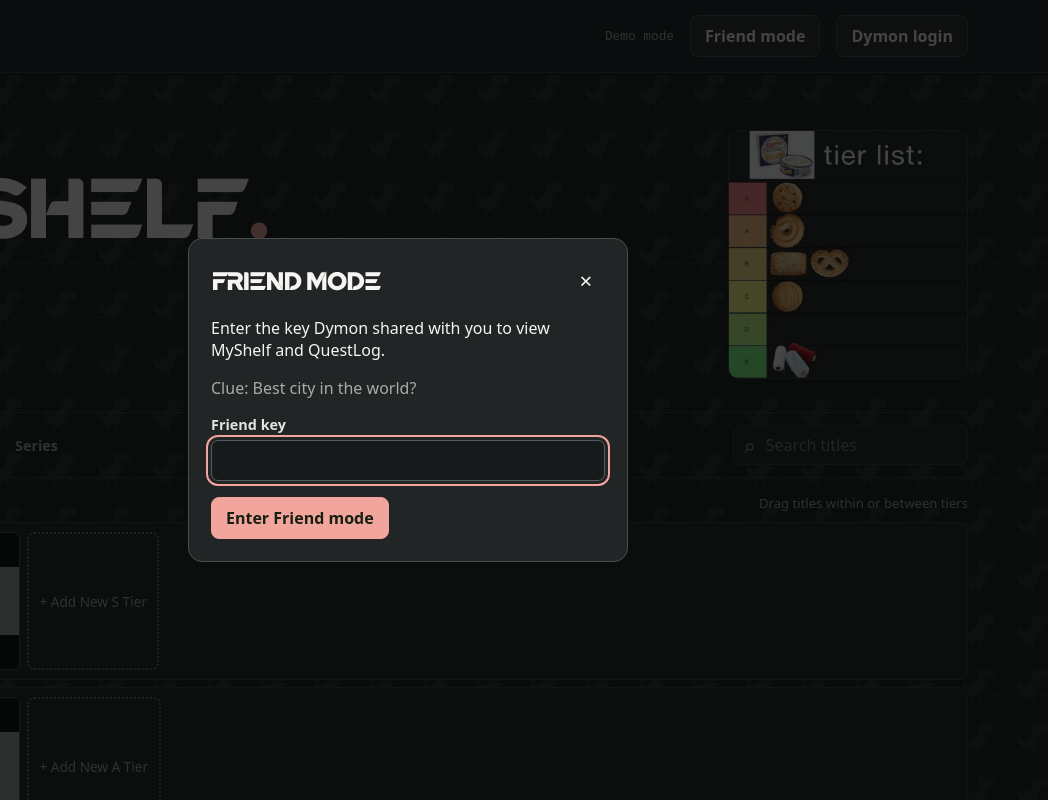
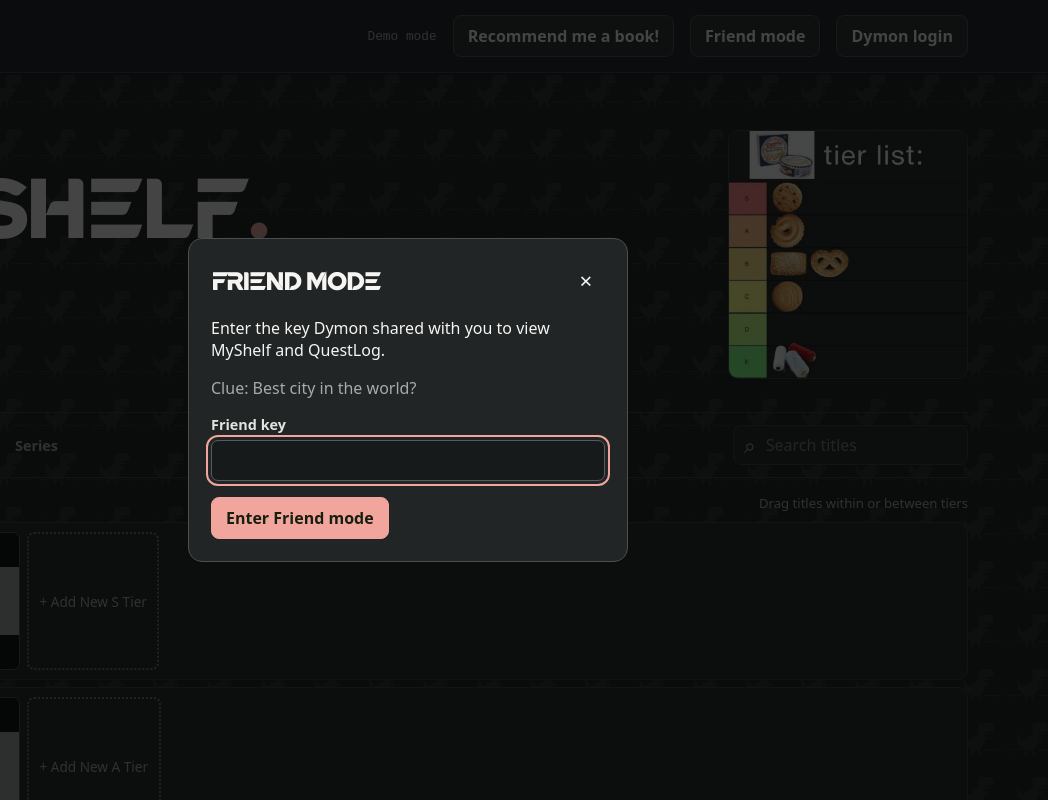
Before and after one commit to Dymon18/tiershelf, a website built with Vite: page index.html in a window 1280 px wide. Both pictures are taken after a click on the button "Friend mode". Shown: the top 800 px of the page, 232-1280 px from the left. Built offline with nearby package versions, Linux system fonts and the light colour scheme; grey boxes are pictures that could not be loaded.

Commit message:
Let demo visitors open the friend recommendation prompt

```diff
--- a/index.html
+++ b/index.html
@@ -15,7 +15,7 @@
       <a class="brand" href="./"><span class="brand-mark" aria-hidden="true"><i></i><i></i><i></i></span><span class="brand-name">TierShelf</span></a>
       <div class="account">
         <span id="mode" class="mode">Demo mode</span>
-        <button id="recommendation-mailbox" class="button" type="button" hidden>Recommendation mailbox</button>
+        <button id="recommendation-mailbox" class="button" type="button">Recommend me a book!</button>
         <button id="viewer-button" class="button" type="button">Friend mode</button>
         <button id="account-button" class="button" type="button">Dymon login</button>
       </div>
@@ -217,7 +217,7 @@
         <h2 id="viewer-heading">Friend mode</h2>
         <button id="close-viewer" class="icon-button" type="button" aria-label="Close Friend mode">×</button>
       </div>
-      <p>Enter the key Dymon shared with you to view MyShelf and QuestLog.</p>
+      <p id="viewer-description">Enter the key Dymon shared with you to view MyShelf and QuestLog.</p>
       <p class="viewer-clue">Clue: Best city in the world?</p>
       <label>Friend key<input id="viewer-key" type="password" required maxlength="128" autocomplete="off" autocapitalize="off" spellcheck="false"></label>
       <p id="viewer-status" role="status"></p>
--- a/src/mailbox.js
+++ b/src/mailbox.js
@@ -1,7 +1,7 @@
 const byId = (id) => document.getElementById(id)
 const pageSize = 100
 
-export function createMailbox(db, openRecommendation) {
+export function createMailbox(db, openRecommendation, askForKey) {
   const button = byId('recommendation-mailbox')
   const dialog = byId('recommendation-dialog')
   const heading = byId('recommendation-heading')
@@ -19,6 +19,7 @@ export function createMailbox(db, openRecommendation) {
   let mode = 'demo'
   let viewerKey = null
   let version = 0
+  button.hidden = !db
 
   function setBusy(busy) {
     close.disabled = busy
@@ -148,8 +149,12 @@ export function createMailbox(db, openRecommendation) {
     }
   }
 
-  button.addEventListener('click', () => {
-    if (!db || mode === 'demo') return
+  function open() {
+    if (!db || dialog.open) return
+    if (mode === 'demo') {
+      askForKey()
+      return
+    }
     clear()
     const owner = mode === 'dymon'
     heading.textContent = owner ? 'Recommendation mailbox' : 'Recommend a book'
@@ -157,7 +162,8 @@ export function createMailbox(db, openRecommendation) {
     dialog.showModal()
     if (owner) loadInbox(version)
     else title.focus()
-  })
+  }
+  button.addEventListener('click', open)
 
   form.addEventListener('submit', async (event) => {
     event.preventDefault()
@@ -208,10 +214,10 @@ export function createMailbox(db, openRecommendation) {
   dialog.addEventListener('cancel', (event) => { if (close.disabled) event.preventDefault() })
 
   return {
+    open,
     setMode(current, key) {
       mode = current
       viewerKey = current === 'viewer' ? key : null
-      button.hidden = !db || current === 'demo'
       if (dialog.open) dialog.close()
       clear()
     },
--- a/src/main.js
+++ b/src/main.js
@@ -130,10 +130,13 @@ let ownerMode = false
 let viewerMode = false
 const viewer = createViewer(db, {
   mode: () => ownerMode ? 'dymon' : viewerMode ? 'viewer' : 'demo',
-  openSnapshot: ({ shelf, questlog }, key) => setMode(false, shelf, questlog, key),
+  openSnapshot: ({ shelf, questlog }, key, recommending) => {
+    setMode(false, shelf, questlog, key)
+    if (recommending) mailbox.open()
+  },
   exit: () => setMode(false, demo),
 })
-const mailbox = createMailbox(db, queue.openRecommendation)
+const mailbox = createMailbox(db, queue.openRecommendation, () => viewer.showUnlock(true))
 let editing = null
 let editorReturn = null
 let dragging = null
--- a/src/viewer.js
+++ b/src/viewer.js
@@ -33,6 +33,7 @@ export function createViewer(db, { mode, openSnapshot, exit }) {
   const art = byId('viewer-title-art')
   const details = byId('viewer-title-details')
   let accessVersion = 0
+  let recommending = false
   button.hidden = !db
 
   function resetKeyOutput() {
@@ -59,6 +60,20 @@ export function createViewer(db, { mode, openSnapshot, exit }) {
     resetKeyOutput()
   }
 
+  function showUnlock(forRecommendation = false) {
+    if (!db || mode() !== 'demo' || dialog.open) return
+    recommending = forRecommendation
+    byId('viewer-heading').textContent = recommending ? 'Recommend me a book!' : 'Friend mode'
+    byId('viewer-description').textContent = recommending
+      ? 'Only friends can recommend books. Do you have a friend key?'
+      : 'Enter the key Dymon shared with you to view MyShelf and QuestLog.'
+    unlock.textContent = recommending ? 'Unlock recommendations' : 'Enter Friend mode'
+    state.textContent = ''
+    key.value = ''
+    dialog.showModal()
+    key.focus()
+  }
+
   button.addEventListener('click', () => {
     if (mode() === 'viewer') {
       exit()
@@ -73,10 +88,7 @@ export function createViewer(db, { mode, openSnapshot, exit }) {
       admin.showModal()
       return
     }
-    state.textContent = ''
-    key.value = ''
-    dialog.showModal()
-    key.focus()
+    showUnlock()
   })
 
   byId('viewer-form').addEventListener('submit', async (event) => {
@@ -98,7 +110,7 @@ export function createViewer(db, { mode, openSnapshot, exit }) {
           ? 'Friend access is still being set up.'
           : 'Could not check the key. Try again.'
       } else if (!Array.isArray(data?.shelf) || !Array.isArray(data?.questlog)) state.textContent = 'This key did not unlock TierShelf. Check with Dymon.'
-      else openSnapshot(data, submitted)
+      else openSnapshot(data, submitted, recommending)
     } catch {
       if (version === accessVersion) state.textContent = 'Could not check the key. Try again.'
     } finally {
@@ -180,6 +192,7 @@ export function createViewer(db, { mode, openSnapshot, exit }) {
 
   return {
     setMode,
+    showUnlock,
     inspect(entry) {
       if (mode() !== 'viewer') return
       byId('viewer-title').textContent = entry.title
```
